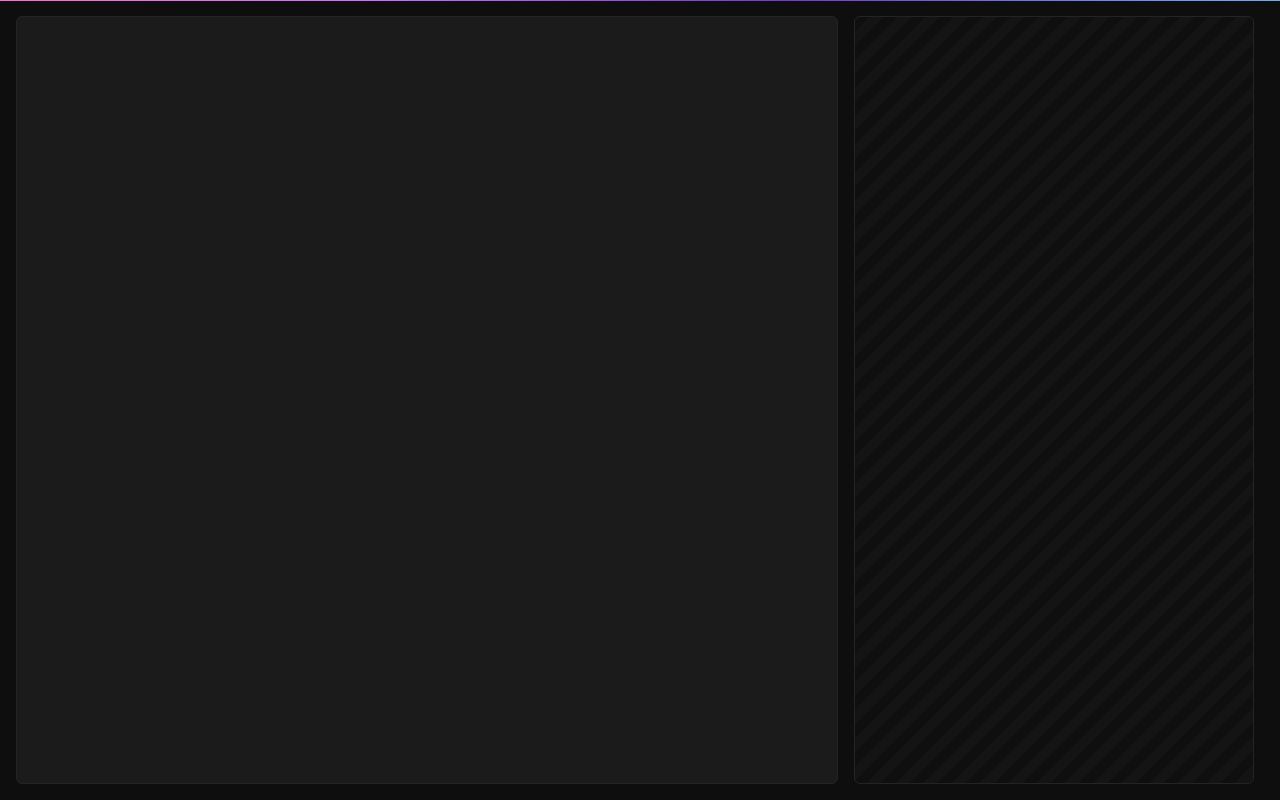
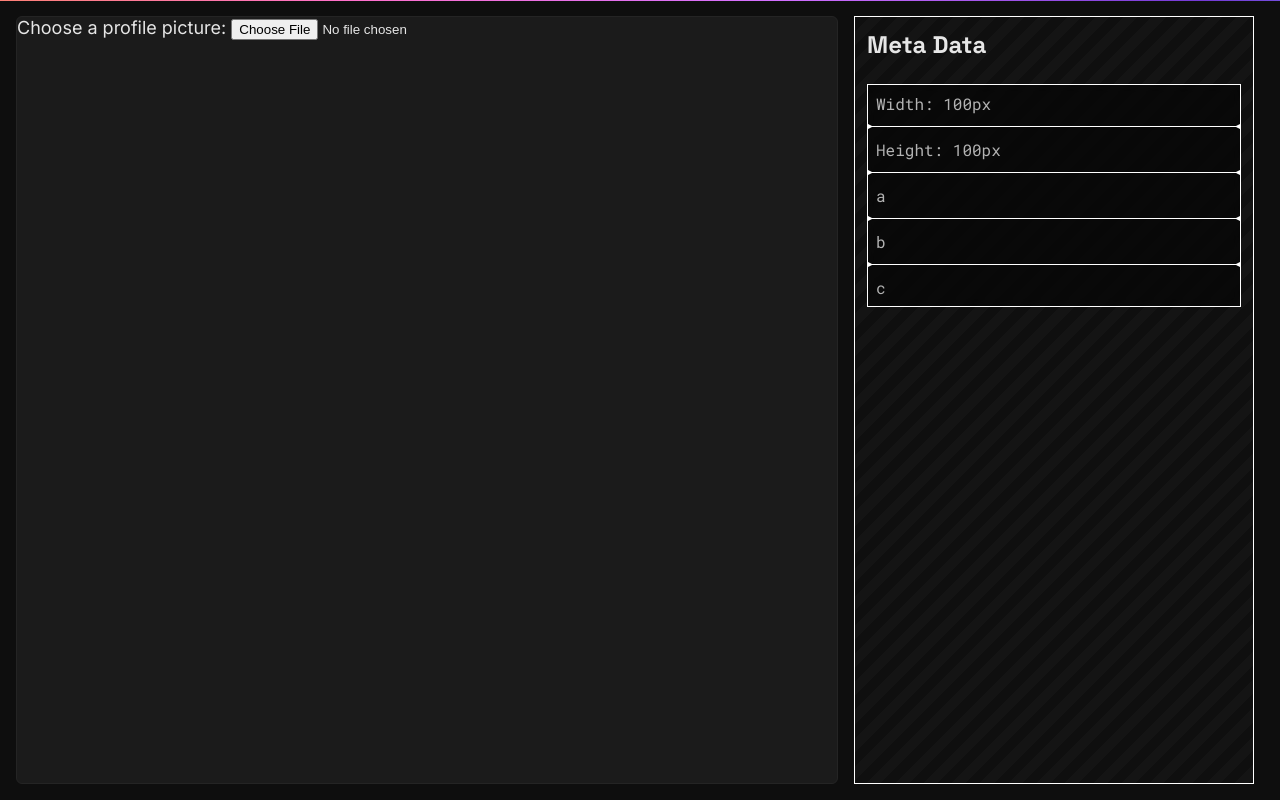
Before and after one commit to BigBadBodyPillow/metaData, a SvelteKit app: page / in a window 1280 px wide. Built offline with nearby package versions, Linux system fonts and the light colour scheme.

Commit message:
some stuff

```diff
--- a/src/routes/+page.svelte
+++ b/src/routes/+page.svelte
@@ -1,6 +1,37 @@
 <main>
-  <div class="image"></div>
-  <div class="meta-info"></div>
+  <div class="image">
+    <label for="image-upload">
+      <span>Choose a profile picture: </span>
+      <input type="file" id="image-upload" name="image" accept="image/*" />
+    </label>
+  </div>
+  <div class="meta-info">
+    <div class="title">
+      <h2>Meta Data</h2>
+    </div>
+
+    <div class="content">
+      <div class="field">
+        <p>Width: 100px</p>
+      </div>
+      <div class="spacer"></div>
+      <div class="field">
+        <p>Height: 100px</p>
+      </div>
+      <div class="spacer"></div>
+      <div class="field">
+        <p>a</p>
+      </div>
+      <div class="spacer"></div>
+      <div class="field">
+        <p>b</p>
+      </div>
+      <div class="spacer"></div>
+      <div class="field">
+        <p>c</p>
+      </div>
+    </div>
+  </div>
 </main>
 
 <style>
@@ -14,26 +45,6 @@
     width: 100%;
     z-index: 1;
   }
-
-  /* main {
-    --stripe-width: 10px;
-    --stripe1-colour: rgb(15, 15, 15);
-    --stripe2-colour: rgb(20, 20, 20);
-
-    width: 200px;
-    aspect-ratio: 1/1;
-
-    background-color: var(--background);
-    background: repeating-linear-gradient(
-      135deg,
-      var(--stripe1-colour),
-      var(--stripe1-colour) var(--stripe-width),
-      var(--stripe2-colour) var(--stripe-width),
-      var(--stripe2-colour) calc(var(--stripe-width) * 2)
-    );
-    border-radius: var(--radius);
-    border: 1px solid var(--border);
-  } */
 
   .image {
     background-color: rgb(27, 27, 27);
@@ -51,6 +62,8 @@
 
     width: 400px;
     height: 100%;
+    display: flex;
+    flex-direction: column;
 
     background-color: var(--background);
     background: repeating-linear-gradient(
@@ -60,7 +73,74 @@
       var(--stripe2-colour) var(--stripe-width),
       var(--stripe2-colour) calc(var(--stripe-width) * 2)
     );
-    border-radius: var(--radius);
-    border: 1px solid var(--border);
+    /* border-radius: var(--radius); */
+    border: 1px solid white;
+
+    /* padding: var(--spacing-12); */
+    gap: var(--spacing-12);
+    font-family: var(--font-roboto-mono);
+  }
+
+  .meta-info > div:not(:first-child) {
+    background-color: rgba(0, 0, 0, 0.5);
+    backdrop-filter: blur(4px);
+    border: inherit;
+    padding: var(--spacing-8);
+    color: hsl(from var(--text) h s calc(l - 20));
+    font-size: var(--font-16);
+    margin-inline: var(--spacing-12);
+    padding: 0;
+
+    @supports (corner-shape: bevel) {
+      & {
+        border-radius: var(--radius);
+        corner-shape: bevel;
+      }
+    }
+  }
+
+  .meta-info .title {
+    font-family: var(--font-space-grotesk);
+    padding: var(--spacing-12);
+  }
+  .meta-info .field {
+    padding: var(--spacing-8);
+  }
+
+  .spacer {
+    position: relative;
+
+    height: 1px;
+    /* background-color: hsl(from var(--text) h s calc(l - 70)); */
+    background-color: white;
+    width: 100%;
+    margin-block: var(--spacing-4);
+  }
+
+  .spacer::before,
+  .spacer::after {
+    --height: 5px;
+    --width: 5px;
+
+    content: '';
+    position: absolute;
+
+    width: var(--width);
+    height: var(--height);
+
+    background-color: white;
+    margin-top: calc(-1 * var(--height) / 2.5);
+  }
+
+  .spacer::before {
+    left: 0;
+    top: 0;
+    clip-path: polygon(0% 0%, 100% 50%, 0% 100%);
+  }
+
+  .spacer::after {
+    right: 0;
+    top: 0;
+    clip-path: polygon(100% 0%, 100% 100%, 0% 50%);
   }
 </style>
```
Also changed, not shown: 1 other file (tests, documents, lock files or other folders).
